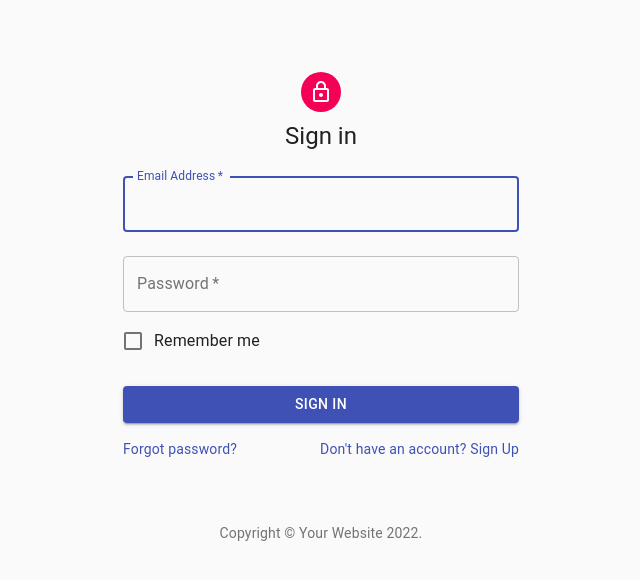
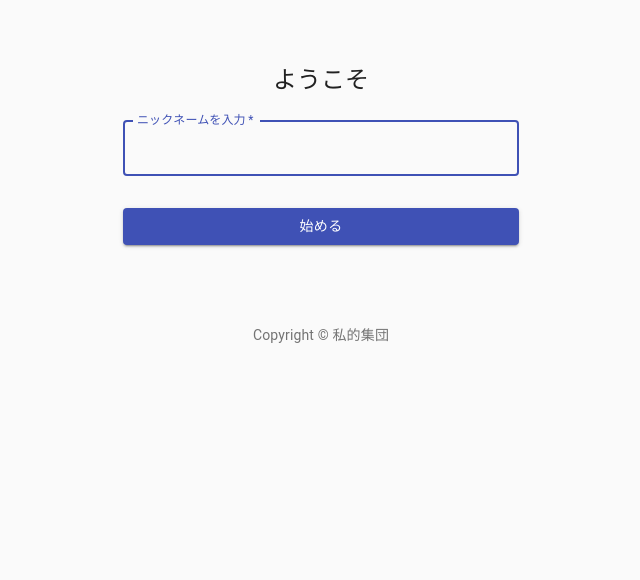
Before and after one commit to ovrsa/idobatakaigi-demo, a React (Create React App) app: page / in a window 1280 px wide. Shown: the top 580 px of the page, without its empty margins (319-959 px from the left). Built offline with nearby package versions, Linux system fonts and the light colour scheme.

Commit message:
update signin page

```diff
--- a/src/components/SignIn.js
+++ b/src/components/SignIn.js
@@ -1,27 +1,26 @@
-import React from 'react';
-import Avatar from '@material-ui/core/Avatar';
-import Button from '@material-ui/core/Button';
-import CssBaseline from '@material-ui/core/CssBaseline';
-import TextField from '@material-ui/core/TextField';
-import FormControlLabel from '@material-ui/core/FormControlLabel';
-import Checkbox from '@material-ui/core/Checkbox';
-import Link from '@material-ui/core/Link';
-import Grid from '@material-ui/core/Grid';
-import Box from '@material-ui/core/Box';
-import LockOutlinedIcon from '@material-ui/icons/LockOutlined';
-import Typography from '@material-ui/core/Typography';
-import { makeStyles } from '@material-ui/core/styles';
-import Container from '@material-ui/core/Container';
+import React from "react";
+import Button from "@material-ui/core/Button";
+import CssBaseline from "@material-ui/core/CssBaseline";
+import TextField from "@material-ui/core/TextField";
+import Link from "@material-ui/core/Link";
+import Box from "@material-ui/core/Box";
+import Typography from "@material-ui/core/Typography";
+import { makeStyles } from "@material-ui/core/styles";
+import Container from "@material-ui/core/Container";
 
 function Copyright() {
   return (
     <Typography variant="body2" color="textSecondary" align="center">
-      {'Copyright © '}
-      <Link color="inherit" href="https://mui.com/">
-        Your Website
-      </Link>{' '}
-      {new Date().getFullYear()}
-      {'.'}
+      {"Copyright © "}
+      {/* target="_blank"で新規でタブを開く */}
+      <Link
+        color="inherit"
+        href="https://twitter.com/xu__9000"
+        target="_blank"
+        rel="noopener"
+      >
+        私的集団
+      </Link>{" "}
     </Typography>
   );
 }
@@ -29,16 +28,16 @@ function Copyright() {
 const useStyles = makeStyles((theme) => ({
   paper: {
     marginTop: theme.spacing(8),
-    display: 'flex',
-    flexDirection: 'column',
-    alignItems: 'center',
+    display: "flex",
+    flexDirection: "column",
+    alignItems: "center",
   },
   avatar: {
     margin: theme.spacing(1),
     backgroundColor: theme.palette.secondary.main,
   },
   form: {
-    width: '100%', // Fix IE 11 issue.
+    width: "100%", // Fix IE 11 issue.
     marginTop: theme.spacing(1),
   },
   submit: {
@@ -53,11 +52,8 @@ export default function SignIn() {
     <Container component="main" maxWidth="xs">
       <CssBaseline />
       <div className={classes.paper}>
-        <Avatar className={classes.avatar}>
-          <LockOutlinedIcon />
-        </Avatar>
         <Typography component="h1" variant="h5">
-          Sign in
+          ようこそ
         </Typography>
         <form className={classes.form} noValidate>
           <TextField
@@ -65,27 +61,12 @@ export default function SignIn() {
             margin="normal"
             required
             fullWidth
-            id="email"
-            label="Email Address"
-            name="email"
-            autoComplete="email"
+            id="name"
+            label="ニックネームを入力"
+            name="name"
             autoFocus
           />
-          <TextField
-            variant="outlined"
-            margin="normal"
-            required
-            fullWidth
-            name="password"
-            label="Password"
-            type="password"
-            id="password"
-            autoComplete="current-password"
-          />
-          <FormControlLabel
-            control={<Checkbox value="remember" color="primary" />}
-            label="Remember me"
-          />
+
           <Button
             type="submit"
             fullWidth
@@ -93,20 +74,8 @@ export default function SignIn() {
             color="primary"
             className={classes.submit}
           >
-            Sign In
+            始める
           </Button>
-          <Grid container>
-            <Grid item xs>
-              <Link href="#" variant="body2">
-                Forgot password?
-              </Link>
-            </Grid>
-            <Grid item>
-              <Link href="#" variant="body2">
-                {"Don't have an account? Sign Up"}
-              </Link>
-            </Grid>
-          </Grid>
         </form>
       </div>
       <Box mt={8}>
```
